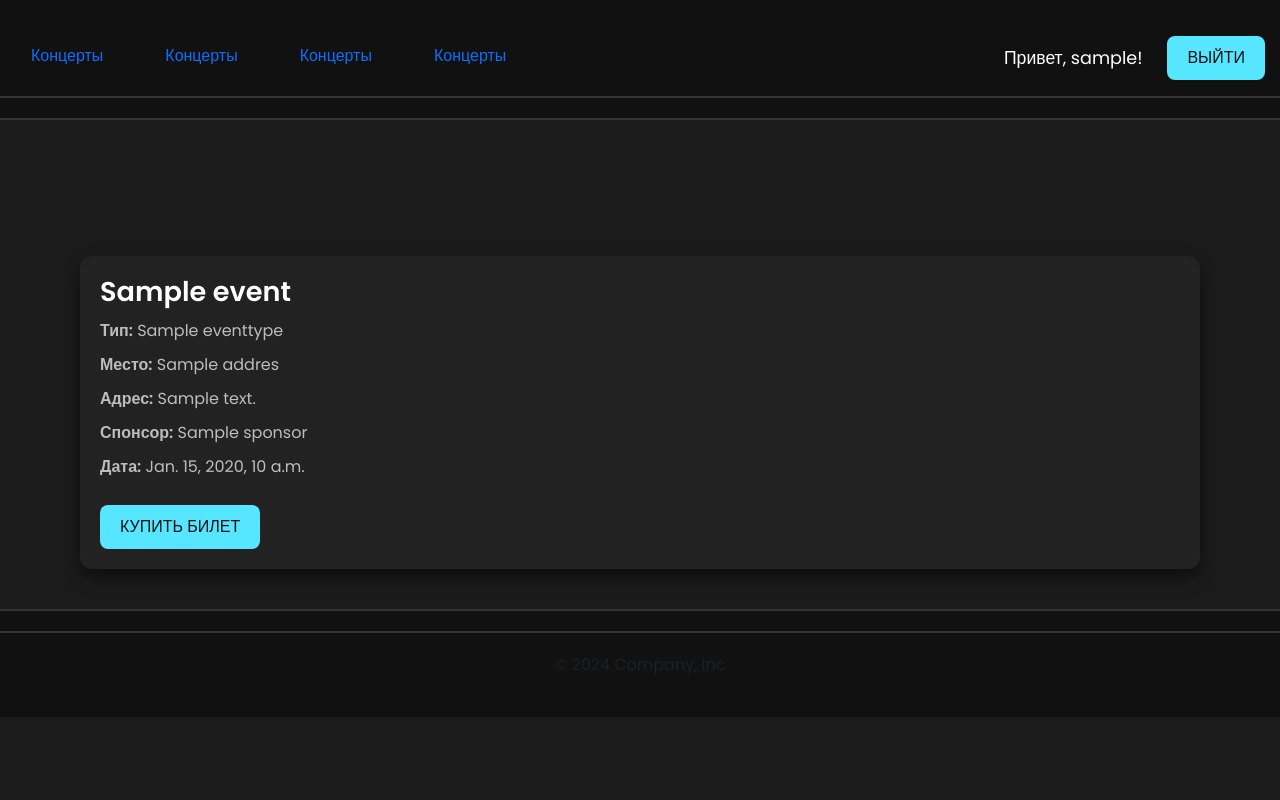
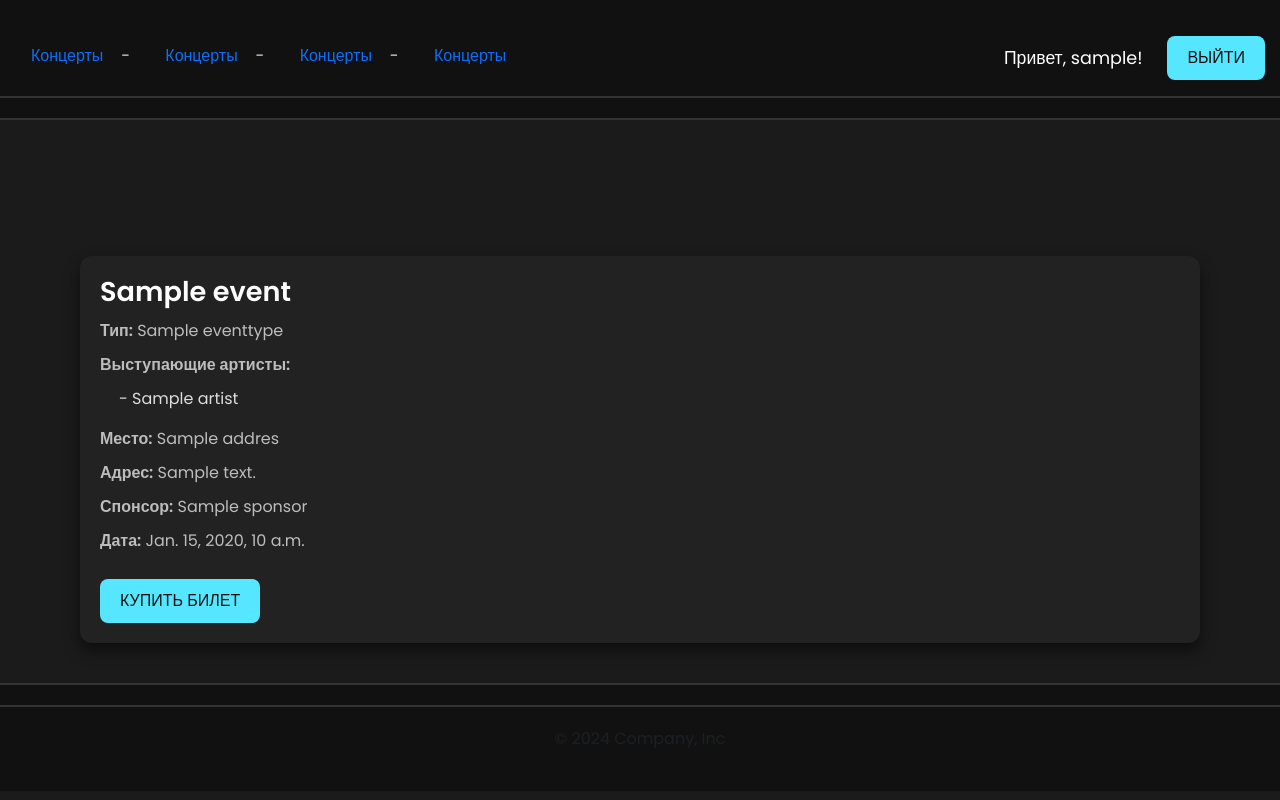
Before and after one commit to Xt4lll/events, a Django app: page /events/1 in a window 1280 px wide. Run offline with Django 5.2, Linux system fonts and the light colour scheme; a user stored in the database is signed in; tables that the repository leaves empty hold one stand-in row (values such as "Sample post").

Commit message:
fixed relations

```diff
--- a/EventManager/admin.py
+++ b/EventManager/admin.py
@@ -43,6 +43,6 @@ class OrderAdmin(admin.ModelAdmin):
 class ArtistAdmin(admin.ModelAdmin):
     list_display = ('id', 'name', 'description')
 
-@admin.register(ActingArtist)
-class ActingArtistAdmin(admin.ModelAdmin):
-    list_display = ('id', 'artist', 'event')
+# @admin.register(ActingArtist)
+# class ActingArtistAdmin(admin.ModelAdmin):
+#     list_display = ('id', 'artist', 'event')
--- a/EventManager/forms.py
+++ b/EventManager/forms.py
@@ -31,7 +31,7 @@ class CustomAuthenticationForm(AuthenticationForm):
 class EventForm(forms.ModelForm):
     class Meta:
         model = Event
-        fields = ['name', 'sponsor', 'place', 'type', 'event_date']
+        fields = ['name', 'sponsor', 'place', 'type', 'event_date', 'artists']
 
         widgets = {
             'name': forms.TextInput(attrs={'class': 'form-control', 'placeholder': 'Название мероприятия'}),
@@ -39,6 +39,7 @@ class EventForm(forms.ModelForm):
             'place': forms.Select(attrs={'class': 'form-control'}),
             'type': forms.Select(attrs={'class': 'form-control'}),
             'event_date': forms.DateTimeInput(attrs={'class': 'form-control', 'type': 'datetime-local'}),
+            'artists': forms.SelectMultiple(attrs={'class': 'form-control'}),
         }
 
         labels = {
@@ -47,4 +48,5 @@ class EventForm(forms.ModelForm):
             'place': 'Место проведения',
             'type': 'Тип мероприятия',
             'event_date': 'Дата и время мероприятия',
+            'artists': 'Выступающие артисты'
         }
--- a/EventManager/models.py
+++ b/EventManager/models.py
@@ -1,7 +1,7 @@
 from django.db import models
 from django.contrib.auth.models import AbstractUser
 
-
+# Пользовательская модель User
 class User(AbstractUser):
     ROLE_CHOICES = [
         ('user', 'User'),
@@ -44,6 +44,14 @@ class EventType(models.Model):
     def __str__(self):
         return self.name
 
+# Модель Artists
+class Artist(models.Model):
+    name = models.CharField(max_length=255)
+    description = models.CharField(max_length=255)
+
+    def __str__(self):
+        return self.name
+
 # Модель Events
 class Event(models.Model):
     name = models.CharField(max_length=255)
@@ -51,11 +59,12 @@ class Event(models.Model):
     place = models.ForeignKey(Address, on_delete=models.CASCADE)
     type = models.ForeignKey(EventType, on_delete=models.CASCADE)
     event_date = models.DateTimeField()
+    artists = models.ManyToManyField(Artist, related_name='events')
 
     def __str__(self):
         return self.name
 
-# Модель Event Areas
+# Модель Tickets
 class Tickets(models.Model):
     event = models.ForeignKey(Event, on_delete=models.CASCADE)
     area = models.ForeignKey(Area, on_delete=models.CASCADE)
@@ -71,16 +80,3 @@ class Cart(models.Model):
 class Order(models.Model):
     user = models.ForeignKey(User, on_delete=models.CASCADE)
     status = models.CharField(max_length=255)
-
-# Модель Artists
-class Artist(models.Model):
-    name = models.CharField(max_length=255)
-    description = models.CharField(max_length=255)
-
-    def __str__(self):
-        return self.name
-
-# Модель Acting Artists
-class ActingArtist(models.Model):
-    artist = models.ForeignKey(Artist, on_delete=models.CASCADE)
-    event = models.ForeignKey(Event, on_delete=models.CASCADE)
--- a/EventManager/static/EventManager/style.css
+++ b/EventManager/static/EventManager/style.css
@@ -235,3 +235,7 @@ footer a:hover {
     background-color: #801111;
     transform: translateY(-3px);
 }
+
+li::marker{
+    content: "- ";
+}
--- a/EventManager/templates/EventManager/EventDetail.html
+++ b/EventManager/templates/EventManager/EventDetail.html
@@ -6,6 +6,13 @@
             <div class="card-body">
                 <h5 class="card-title">{{ event.name }}</h5>
                 <p class="card-text"><strong>Тип:</strong> {{ event.type }}</p>
+                <p class="card-text"><strong>Выступающие артисты:</strong>
+                {% for a in event.artists.all %}
+                    <ul>
+                        <li>{{ a.name }}</li>
+                    </ul>
+                {% endfor %}
+                </p>
                 <p class="card-text"><strong>Место:</strong> {{ event.place.place_name }}</p>
                 <p class="card-text"><strong>Адрес:</strong> {{ event.place.address }}</p>
                 <p class="card-text"><strong>Спонсор:</strong> {{ event.sponsor }}</p>
--- a/EventManager/templates/EventManager/EventEditCreate.html
+++ b/EventManager/templates/EventManager/EventEditCreate.html
@@ -21,6 +21,10 @@
                 {{ form.type }}
             </div>
             <div class="mb-3">
+                <label for="id_artists" class="form-label">Выступающие артисты</label>
+                {{ form.artists }}
+            </div>
+            <div class="mb-3">
                 <label for="id_event_date" class="form-label">Дата и время мероприятия</label>
                 {{ form.event_date }}
             </div>
```
